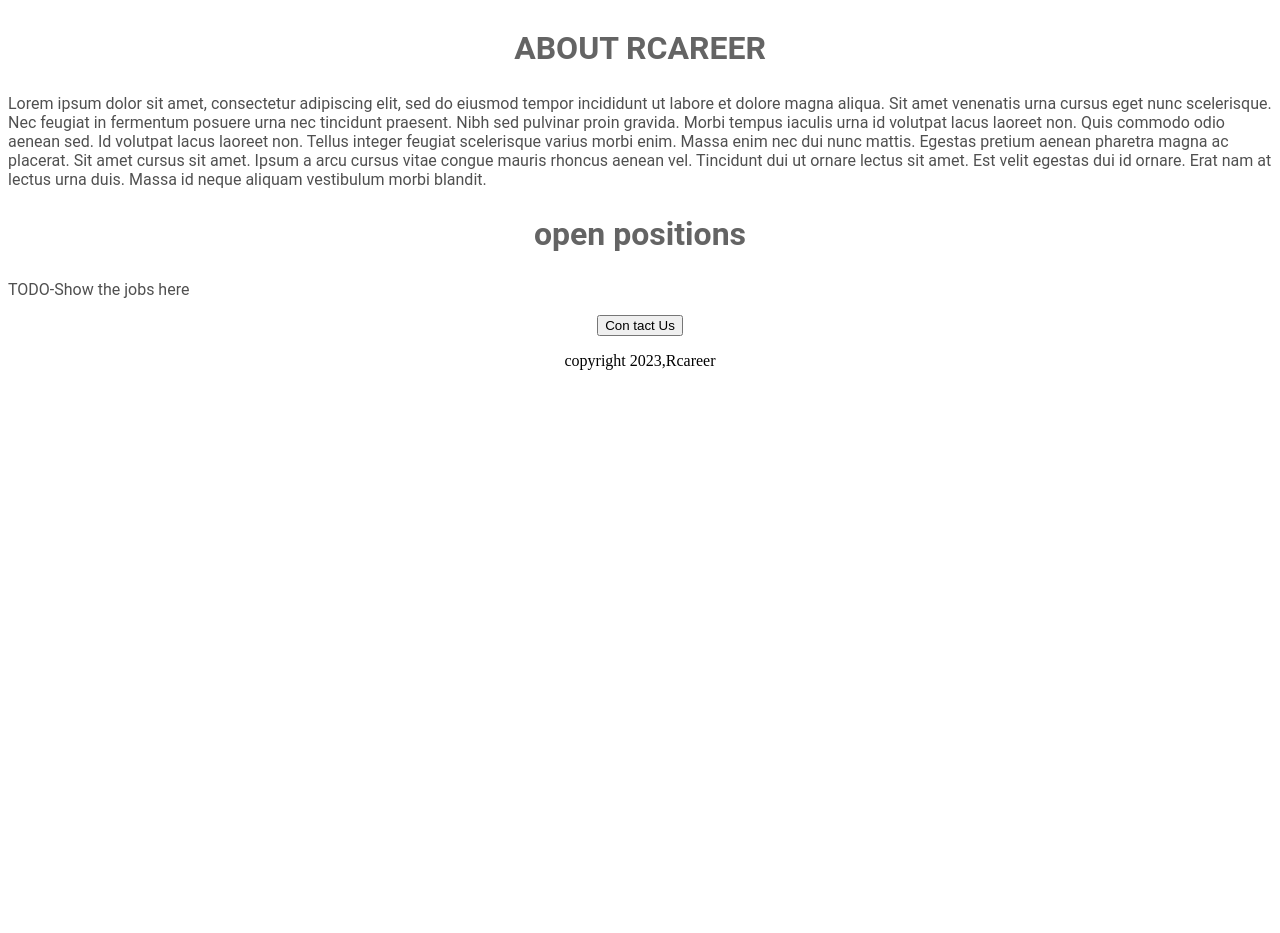
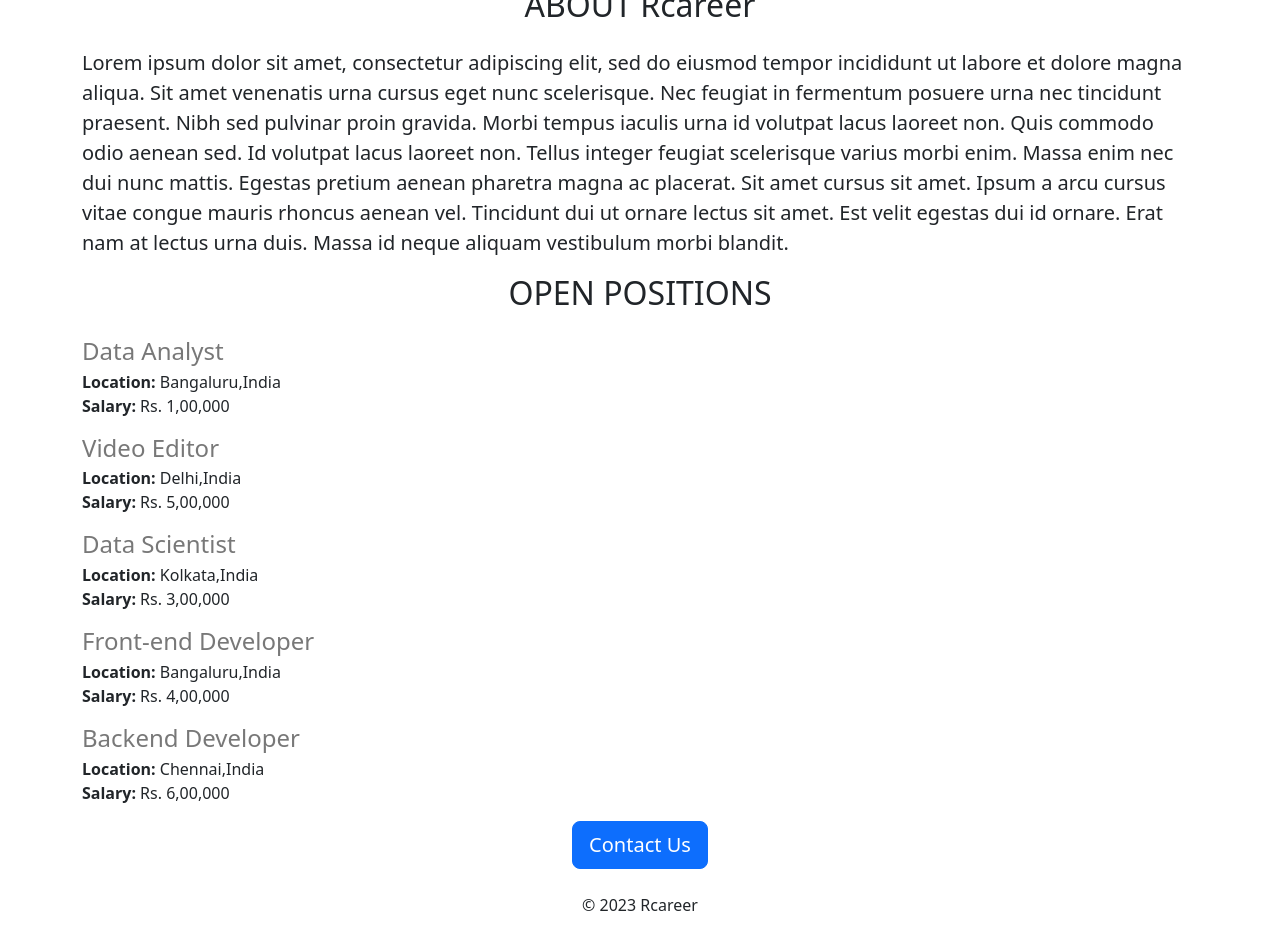
Before and after one commit to codeRJ85/rj-frontend-project, a Flask app: page / in a window 1280 px wide. Shown: the part 462-1395 px from the top of the page. Before the commit the page ends 832 px from the top, so only its background shows below. Run offline with Flask 2, Linux system fonts and the light colour scheme.

Commit message:
added jobs

```diff
--- a/app.py
+++ b/app.py
@@ -1,10 +1,43 @@
-from flask import Flask,render_template
+from flask import Flask, render_template
 
 app = Flask(__name__)
 
+JOBS = [
+    {
+        'id': 1,
+        'title': 'Data Analyst',
+        'location': 'Bangaluru,India',
+        'salary': 'Rs. 1,00,000'
+    },
+    {
+        'id': 2,
+        'title': 'Video Editor',
+        'location': 'Delhi,India',
+        'salary': 'Rs. 5,00,000'
+    },
+    {
+        'id': 3,
+        'title': 'Data Scientist',
+        'location': 'Kolkata,India',
+        'salary': 'Rs. 3,00,000'
+    },
+    {
+        'id': 4,
+        'title': 'Front-end Developer',
+        'location': 'Bangaluru,India',
+        'salary': 'Rs. 4,00,000'
+    },
+    {
+        'id': 5,
+        'title': 'Backend Developer',
+        'location': 'Chennai,India',
+        'salary': 'Rs. 6,00,000'
+    }
+]
+
 @app.route("/")
 def hello_world():
-  return render_template("home.html")
+    return render_template('home.html', jobs=JOBS, company_name='Rcareer')
 
 if __name__ == "__main__":
-  app.run(host='0.0.0.0',debug=True)
+    app.run(host='0.0.0.0', debug=True)
--- a/templates/home.html
+++ b/templates/home.html
@@ -1,58 +1,39 @@
 <!DOCTYPE html>
 <html>
   <head>
-  <title>R CARRER</title>
+    <title>{{company_name}} CAREERS</title>
+    <meta charset="utf-8">
+    <meta name="viewport" content="width=device-width, initial-scale=1">
+    <link href="https://cdn.jsdelivr.net/npm/bootstrap@5.3.0-alpha1/dist/css/bootstrap.min.css" rel="stylesheet" integrity="sha384-GLhlTQ8iRABdZLl6O3oVMWSktQOp6b7In1Zl3/Jr59b6EGGoI1aFkw7cmDA6j6gD" crossorigin="anonymous">
     <style>
-      h1{
-        font-size:40px;
-        font-family:Roboto;
-        font-weight:normal;
-        color:rgb(100,100,100)
-        text-align:center;
-     }
-
-      #banner{
+      #banner {
+        height: 360px;
         width: 100%;
-        height:360px;
-        object: fit cover;;
-
-
-
-
+        object-fit: cover;
       }
-      h2{
-        font-family:Roboto;
-        font-size: 32px;
-      color:rgb(100,100,100);
-        text-align:center;
-        font: weight normal;;
-      }
-
-    .bodytext{
-      font-family:Roboto;
-      color:rgb(80,80,80);
-    }
-      #container{
-        max-width:720px;
-        margin: 0auto 0auto;
-
-      }
-
     </style>
   </head>
-<body>
-    <dev id="container">
-      <h1> R CARRERS </h1>
-    <img id="banner"src="https://th.bing.com/th/id/OIP.JfsgdQa9hM2DUixapl98mwHaE7?pid=ImgDet&rs=1"height="320">
-    <h2> ABOUT RCAREER </h2>
-    <P class="bodytext">Lorem ipsum dolor sit amet, consectetur adipiscing elit, sed do eiusmod tempor incididunt ut labore et dolore magna aliqua. Sit amet venenatis urna cursus eget nunc scelerisque. Nec feugiat in fermentum posuere urna nec tincidunt praesent. Nibh sed pulvinar proin gravida. Morbi tempus iaculis urna id volutpat lacus laoreet non. Quis commodo odio aenean sed. Id volutpat lacus laoreet non. Tellus integer feugiat scelerisque varius morbi enim. Massa enim nec dui nunc mattis. Egestas pretium aenean pharetra magna ac placerat. Sit amet cursus sit amet. Ipsum a arcu cursus vitae congue mauris rhoncus aenean vel. Tincidunt dui ut ornare lectus sit amet. Est velit egestas dui id ornare. Erat nam at lectus urna duis. Massa id neque aliquam vestibulum morbi blandit.
-  </P>
-    <h2> open positions</h2>
-    <p class="bodytext">TODO-Show the jobs here</p>
-      <div style="text-align:center;">
-  <button>Con tact Us</button>
-        <p>copyright 2023,Rcareer</p>
+  <body>
+    <div class="container">
+      <h1 class="text-center mt-2 mb-4">{{company_name}} CAREERS</h1>
+      <img class="img-fluid" id="banner" src="https://th.bing.com/th/id/OIP.JfsgdQa9hM2DUixapl98mwHaE7?pid=ImgDet&rs=1" alt="banner image" height="320">
+      <h2 class="text-center mt-2 mb-4">ABOUT {{company_name}}</h2>
+      <p class="lead">Lorem ipsum dolor sit amet, consectetur adipiscing elit, sed do eiusmod tempor incididunt ut labore et dolore magna aliqua. Sit amet venenatis urna cursus eget nunc scelerisque. Nec feugiat in fermentum posuere urna nec tincidunt praesent. Nibh sed pulvinar proin gravida. Morbi tempus iaculis urna id volutpat lacus laoreet non. Quis commodo odio aenean sed. Id volutpat lacus laoreet non. Tellus integer feugiat scelerisque varius morbi enim. Massa enim nec dui nunc mattis. Egestas pretium aenean pharetra magna ac placerat. Sit amet cursus sit amet. Ipsum a arcu cursus vitae congue mauris rhoncus aenean vel. Tincidunt dui ut ornare lectus sit amet. Est velit egestas dui id ornare. Erat nam at lectus urna duis. Massa id neque aliquam vestibulum morbi blandit.
+      </p>
+      <h2 class="text-center mt-2 mb-4">OPEN POSITIONS</h2>
+      <div>
+        {% for job in jobs %}
+        <div style="margin-bottom:16px;">
+          <h4 style="color:rgb(120,120,120);margin-bottom:4px">{{ job.title }}</h4>
+          <div><b>Location:</b> {{ job.location }}</div>
+          <div><b>Salary:</b> {{ job.salary }}</div>
         </div>
-      </dev>
-</body>
+        {% endfor %}
+      </div>
+      <div class="text-center">
+        <button class="btn btn-primary btn-lg">Contact Us</button>
+        <p class="mt-4">&copy; 2023 {{company_name}}</p>
+      </div>
+    </div>
+  </body>
 </html>
```
